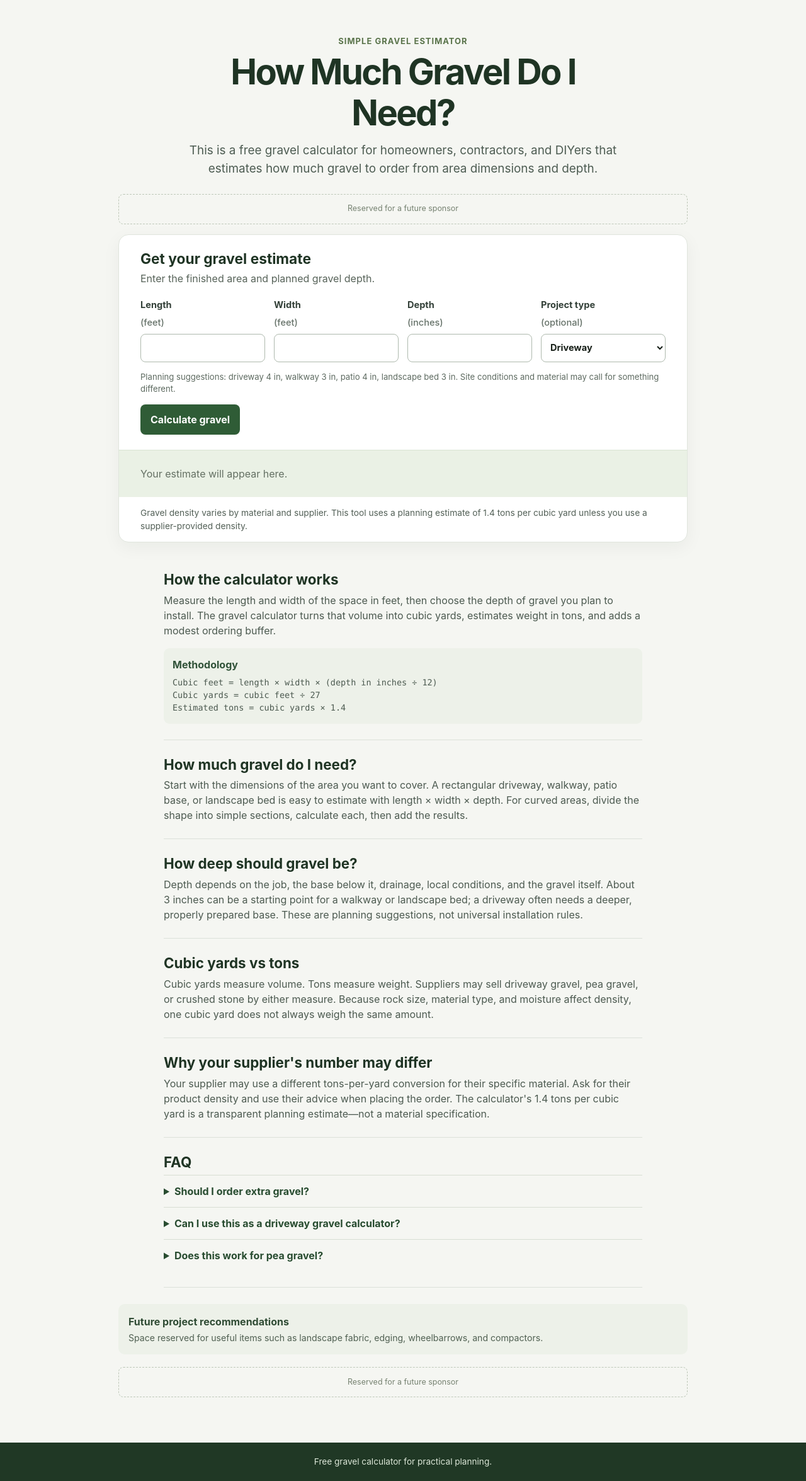
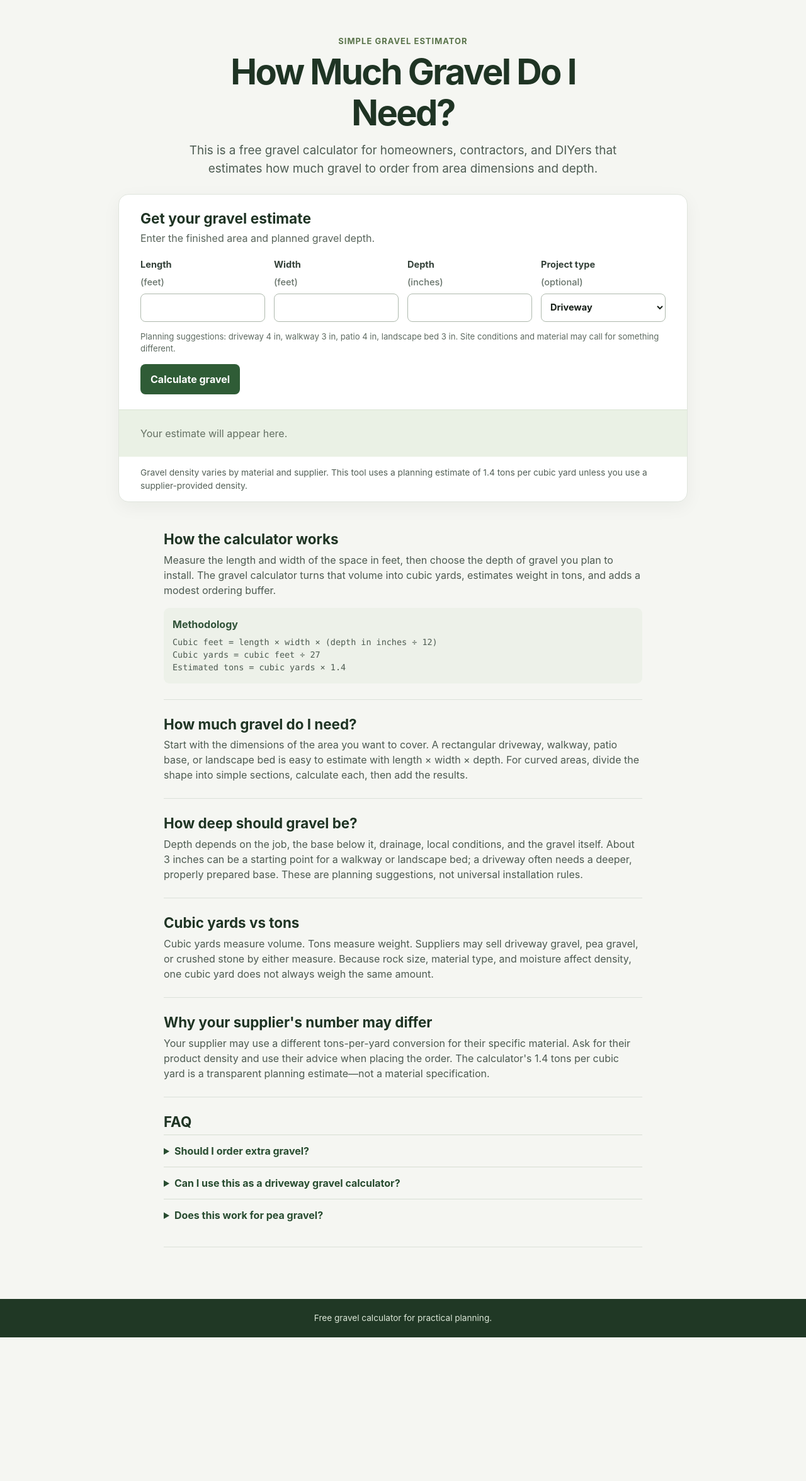
Before and after one commit to spamenchilada1-beep/how-much-gravel, a React (Vite) app: page / in a window 1280 px wide. Shown: the whole page at 63% size. After the commit the page ends 2123 px from the top, so only its background shows below. Built offline with nearby package versions, Linux system fonts and the light colour scheme.

Commit message:
Remove public monetization placeholders

```diff
--- a/src/main.jsx
+++ b/src/main.jsx
@@ -64,7 +64,7 @@ function App() {
         <p className="intro">This is a free gravel calculator for homeowners, contractors, and DIYers that estimates how much gravel to order from area dimensions and depth.</p>
       </header>
 
-      <aside className="ad-slot" aria-label="Reserved advertising space">Reserved for a future sponsor</aside>
+
 
       <section className="calculator-card" aria-labelledby="calculator-title">
         <div className="calculator-heading"><h2 id="calculator-title">Get your gravel estimate</h2><p>Enter the finished area and planned gravel depth.</p></div>
@@ -103,8 +103,8 @@ function App() {
         <section><h2>Why your supplier's number may differ</h2><p>Your supplier may use a different tons-per-yard conversion for their specific material. Ask for their product density and use their advice when placing the order. The calculator's 1.4 tons per cubic yard is a transparent planning estimate—not a material specification.</p></section>
         <section><h2>FAQ</h2><details><summary>Should I order extra gravel?</summary><p>This calculator adds a 10% planning allowance to help with normal variation. It is not a universal requirement; consider your site, access, and supplier guidance.</p></details><details><summary>Can I use this as a driveway gravel calculator?</summary><p>Yes. Enter the driveway dimensions and your planned depth. For vehicle areas, confirm base and depth requirements with a qualified local contractor or supplier.</p></details><details><summary>Does this work for pea gravel?</summary><p>Yes, as a volume planning tool. Check the supplier's density for a more material-specific ton estimate.</p></details></section>
       </article>
-      <aside className="affiliate-slot" aria-label="Reserved affiliate recommendations"><strong>Future project recommendations</strong><span>Space reserved for useful items such as landscape fabric, edging, wheelbarrows, and compactors.</span></aside>
-      <aside className="ad-slot bottom" aria-label="Reserved advertising space">Reserved for a future sponsor</aside>
+
+
     </main>
     <footer>Free gravel calculator for practical planning.</footer>
   </>
```
